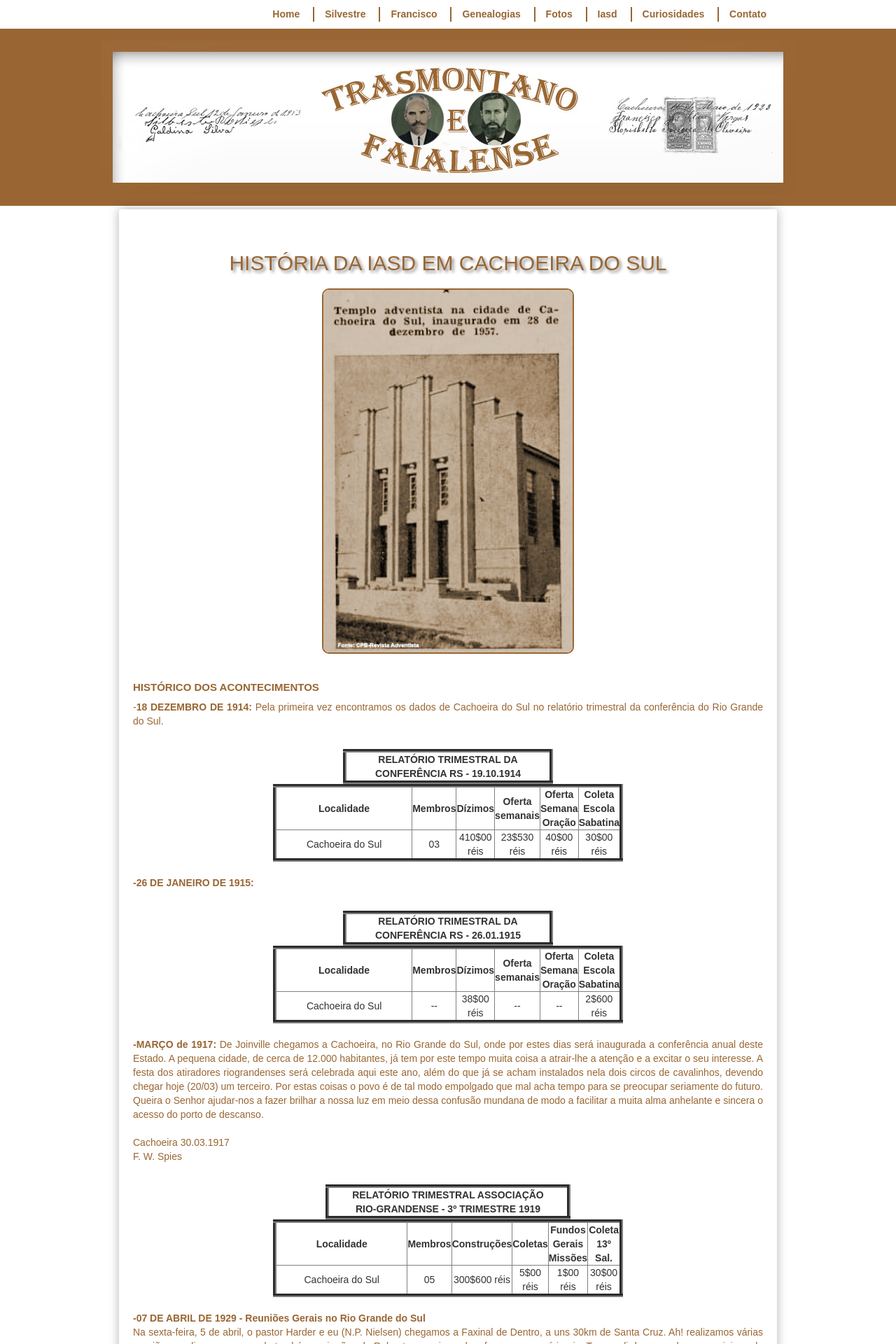
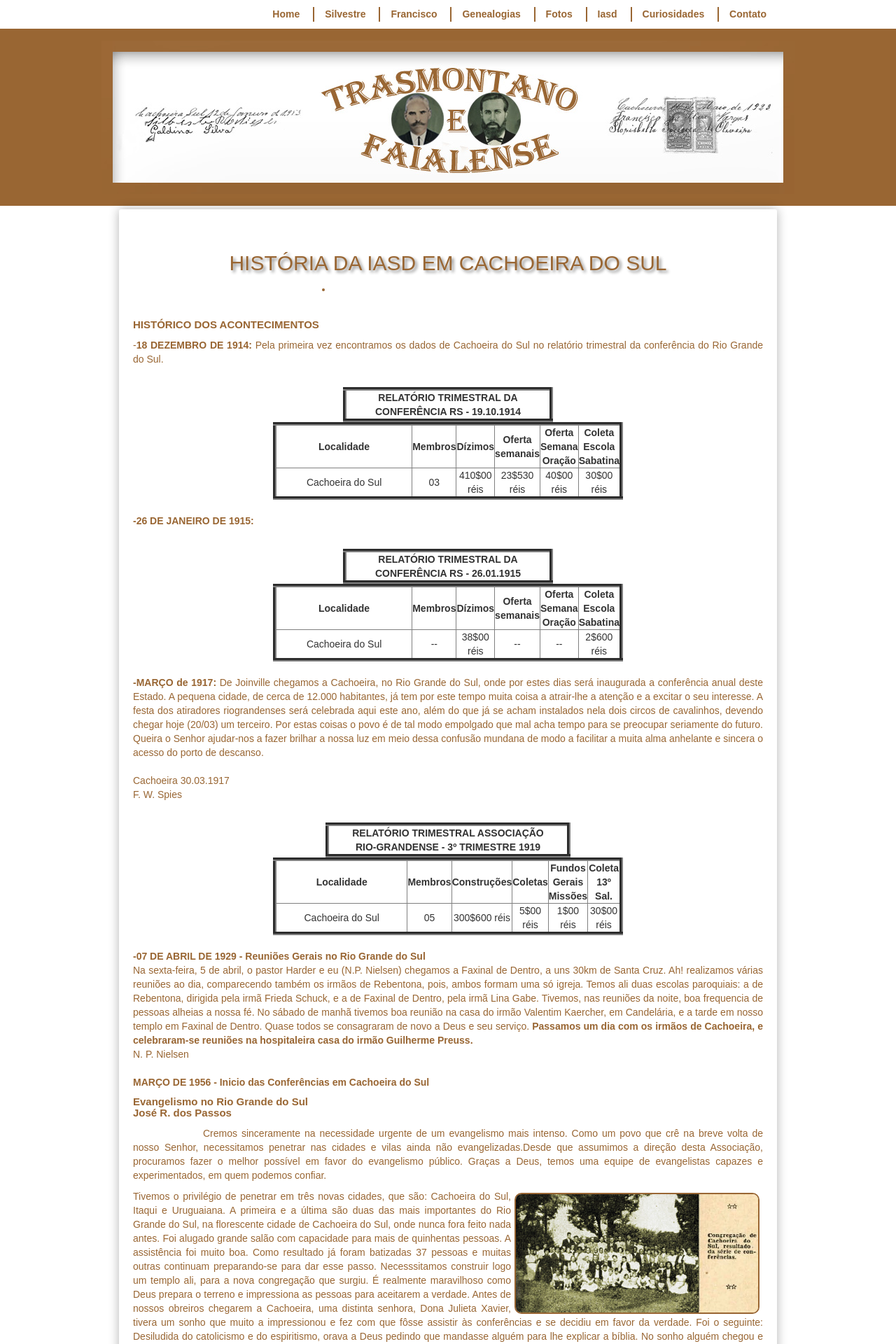
Before and after one commit to claudiovargas1955/claudiovargas1955.github.io, a Jekyll site: the page built from _pages/história-da-iasd-cachoeira.html, in a window 1280 px wide. Shown: the top 1920 px of the page at 70% size. Built offline with Jekyll 4.4.1, drawn with Linux system fonts in a browser that asks for light colours; some web fonts are replaced.

Commit message:
Update história-da-iasd-cachoeira.html

```diff
--- a/_pages/história-da-iasd-cachoeira.html
+++ b/_pages/história-da-iasd-cachoeira.html
@@ -4,31 +4,7 @@
 ---
 
 <style>
-details{margin-top:10px;
-       }
 
-summary{height: 40px;
-        border-radius: 10px;
-        padding: 15px 0px 0px 10px;
-        font: 10pt Arial;
-        color:#fff;
-        font-weight:bold;
-        background:linear-gradient(to bottom, #fff, #996633) ;
-        }
-
-summary:before{margin-right:5px;
-               content:"+";
-               }
-
-details[open] summary:before {content: "-";
-                             }
-
-details[open] {background: #DCDCDC;
-              }
-
-details[open] summary {color:#996633;
-                       background:linear-gradient(to bottom, #fff, #D3D3D3);
-                       }
 
    .esq{border:#996633 solid 2px;
         margin-right:10px;
@@ -70,7 +46,7 @@
 
 figure.foto-legenda { position: relative;
                     }
-figure.foto-legenda img { width: 40%;
+figure.foto-legenda img { width: 0%;
                           height: 50%;
                           margin-left:270px;
                          }
@@ -81,7 +57,7 @@
                                   background-color: rgba(0,0,0, 0.3);
                                   color: white;
                                   width: 40%;
-                                  height: 50%;
+                                  height: 100%;
                                   padding-left: 10px;
                                   box-sizing: border-box;
                                   transition:opacity 1s;
```
